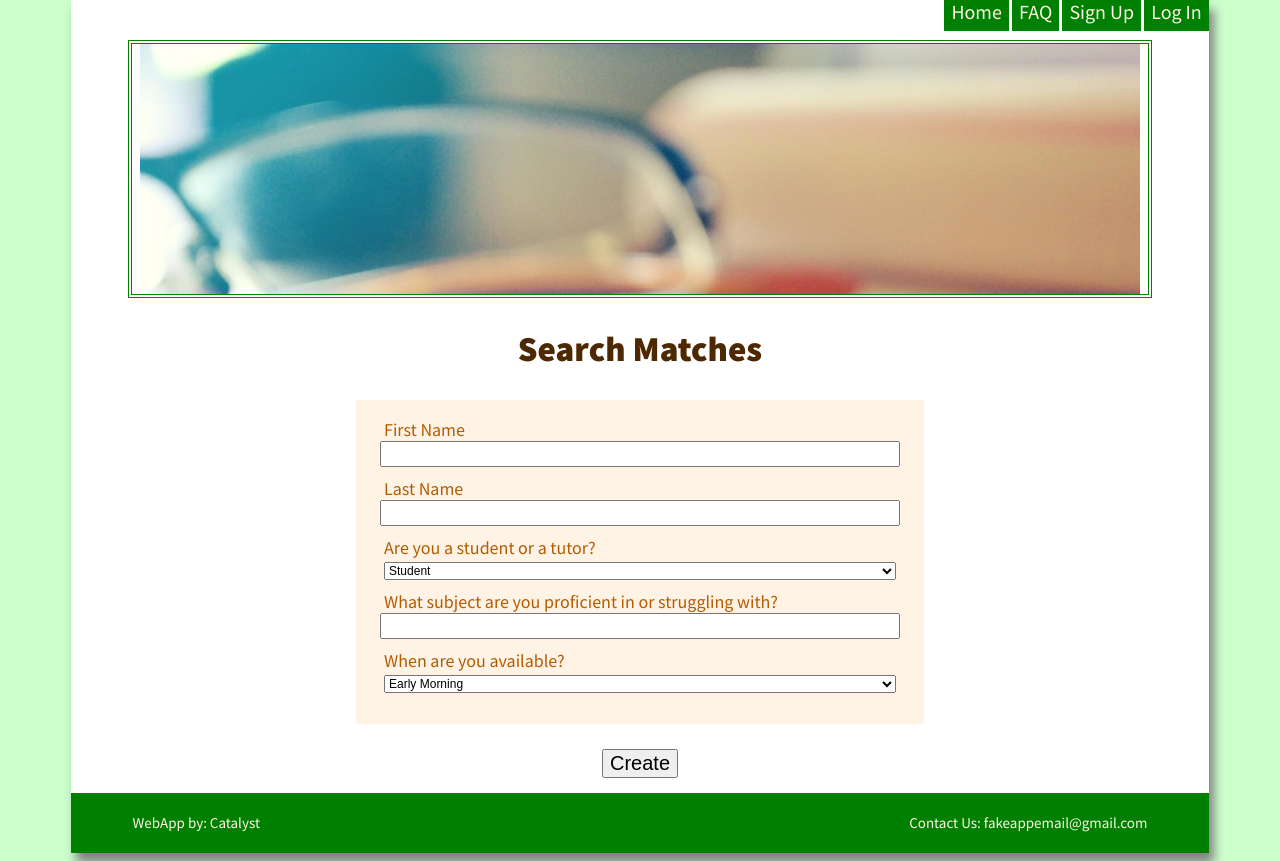
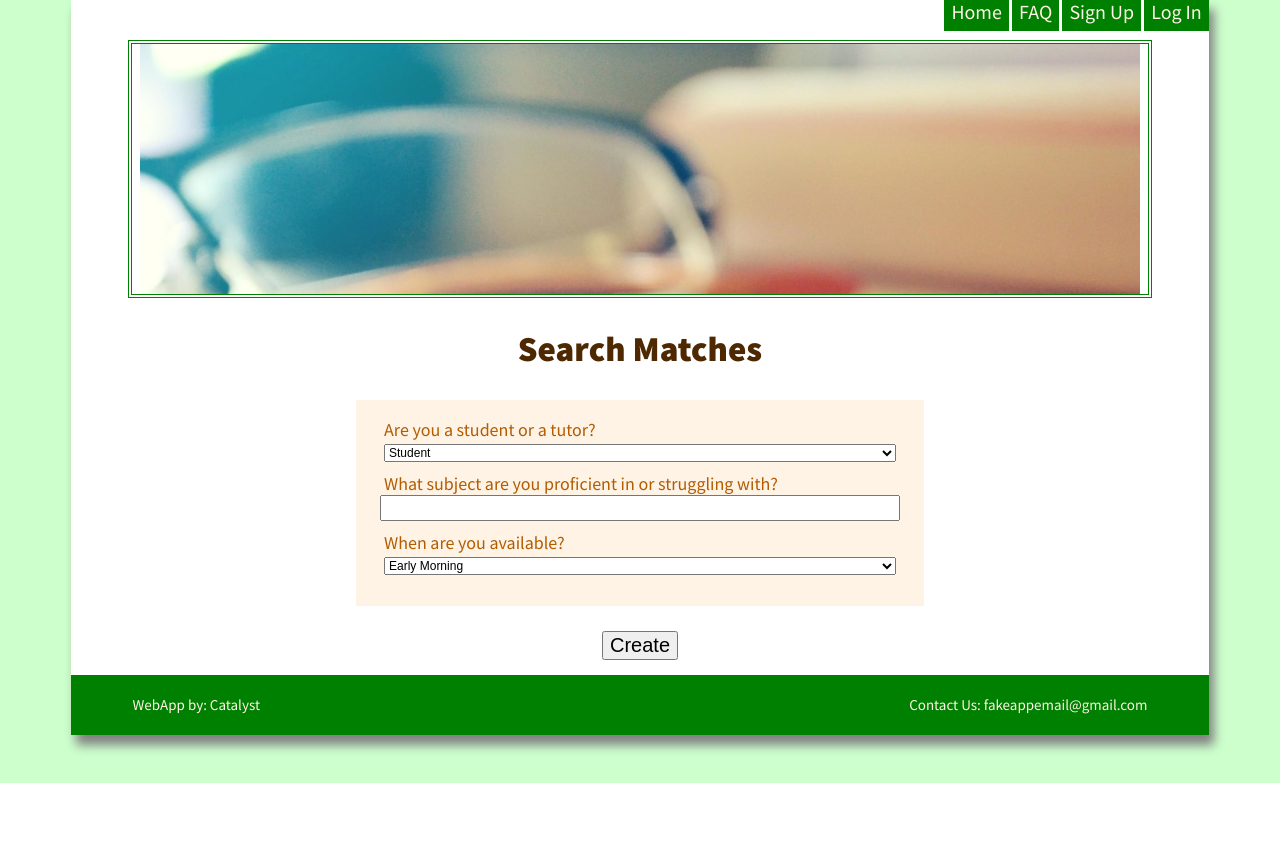
Before and after one commit to rolandafaga/Tutoriffic, a Python web app: template templates/create.html in a window 1280 px wide. Shown: the part 17-878 px from the top of the page. After the commit the page ends 800 px from the top, so only its background shows below. Run offline with Jinja, Linux system fonts and the light colour scheme; the template is opened without the code that fills it, so the values that code supplies are empty; some libraries are stand-ins or nearby versions.

Commit message:
changed user name in create

```diff
--- a/templates/create.html
+++ b/templates/create.html
@@ -27,10 +27,6 @@
       <h2>Search Matches</h2>
       <div id="signn">
       <p>
-        <div class="cred">First Name </div>
-        <div><input name='fname'></br></div>
-        <div class="cred">Last Name </div>
-        <div><input name='lname'></br></div>
         <div class="cred">Are you a student or a tutor?</div><div>
         <select name='userclass'>
           <option value='student'>Student</option>
```
